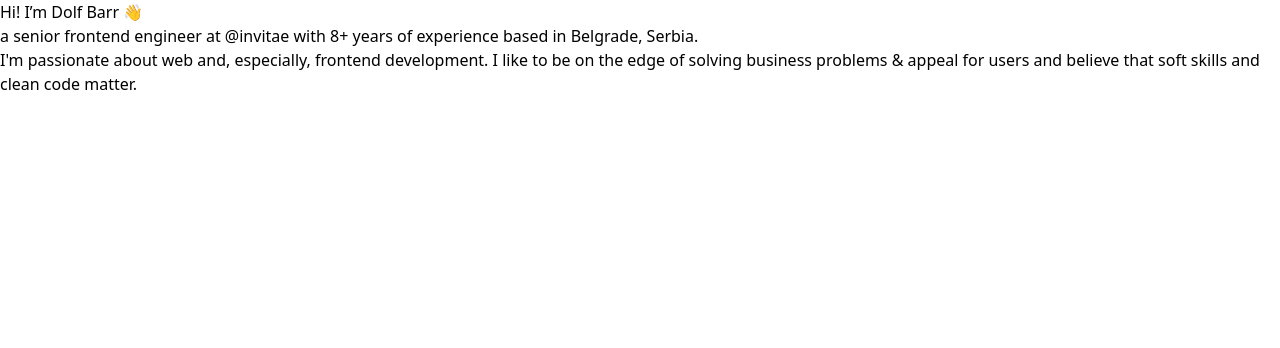
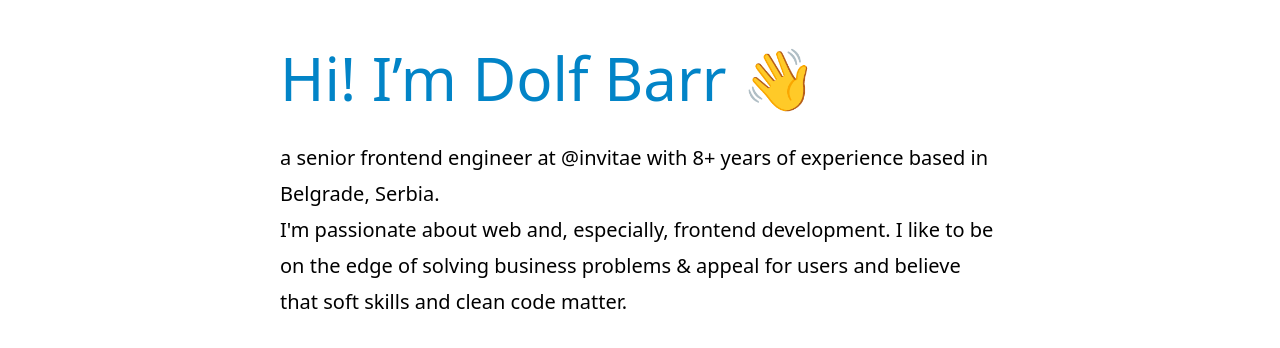
Before and after one commit to dolfbarr/dolf.me, a Gatsby site: page / in a window 1280 px wide. Built offline with nearby package versions, Linux system fonts and the light colour scheme; Gatsby itself is replaced by a stand-in of ours.

Commit message:
Add basic styling

```diff
--- a/src/components/Landing.tsx
+++ b/src/components/Landing.tsx
@@ -4,8 +4,8 @@ import { LOCATION, PERSONAL_DATA, WORK } from '../content/data'
 
 const Landing = (): React.FC => (
   <Section>
-      <h1>Hi! I’m {PERSONAL_DATA.fullName} 👋</h1>
-      <p>
+      <h1 className='text-6xl pb-8 pt-8 text-sky-600'>Hi! I’m {PERSONAL_DATA.fullName} 👋</h1>
+      <p className='text-xl leading-9'>
         a {PERSONAL_DATA.occupation} at{' '}
         <a href={WORK.link} title={WORK.name} target="_blank" rel="noopener noreferrer">
           {WORK.label}
@@ -15,7 +15,7 @@ const Landing = (): React.FC => (
           {LOCATION.title}
         </a>.
       </p>
-      <p>
+      <p className='text-xl leading-9'>
         I'm passionate about web and, especially, frontend development. I like to be on the edge of solving business problems & appeal for users and believe that soft skills and clean code matter.
       </p>
   </Section>
--- a/src/layouts/Page.tsx
+++ b/src/layouts/Page.tsx
@@ -1,8 +1,8 @@
 import React from 'react'
 
 const Page = ({ children }): React.FC => (
-  <div>
-    <main>
+  <div className='container flex justify-center p-4'>
+    <main className='max-w-screen-md px-6'>
       {children}
     </main>
   </div>
```
